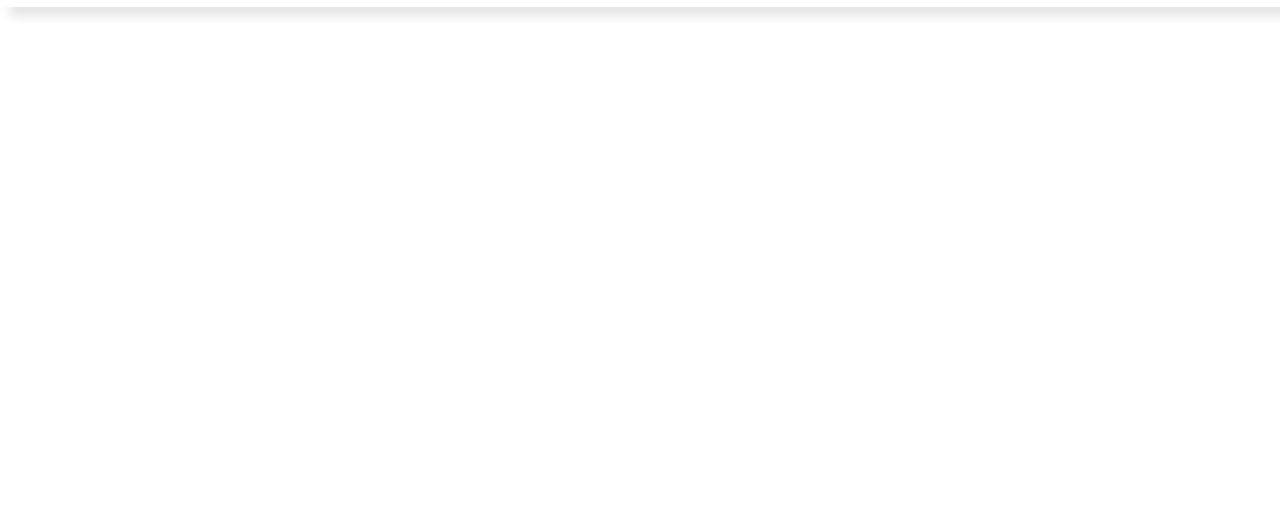
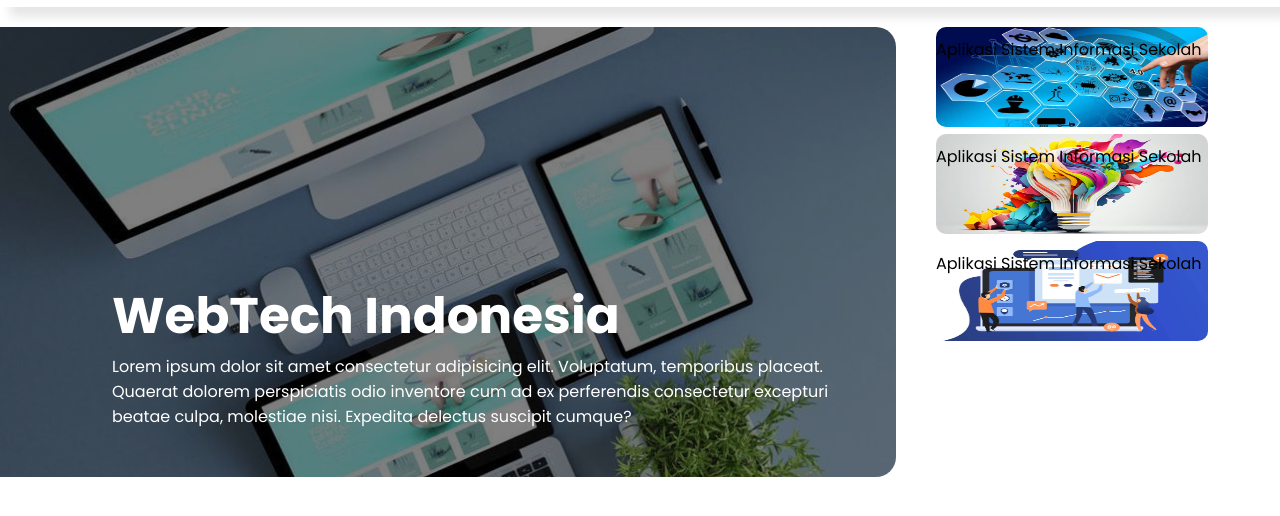
Before and after one commit to AlulCode45/Front-end-Selekda, a plain HTML site: page index.html in a window 1280 px wide. Shown: the part 70-586 px from the top of the page. Drawn offline with Linux system fonts and the light colour scheme.

Commit message:
[ADD] Add hero section with news articles and styling updates: 	modified:   index.html 	modified:   main.css

```diff
--- a/index.html
+++ b/index.html
@@ -29,7 +29,34 @@
         </nav>
     </header>
     <main>
-
+        <section class="hero">
+            <div class="hero-content">
+                <h1>WebTech Indonesia</h1>
+                <p>Lorem ipsum dolor sit amet consectetur adipisicing elit. Voluptatum, temporibus placeat. Quaerat
+                    dolorem perspiciatis odio inventore cum ad ex perferendis consectetur excepturi beatae culpa,
+                    molestiae nisi. Expedita delectus suscipit cumque?</p>
+            </div>
+            <div class="news-section">
+                <div class="mini-news">
+                    <img src="assets/IMAGES/images (1).jpeg" alt="">
+                    <blockquote>
+                        Aplikasi Sistem Informasi Sekolah
+                    </blockquote>
+                </div>
+                <div class="mini-news">
+                    <img src="assets/IMAGES/images (10).jpg" alt="">
+                    <blockquote>
+                        Aplikasi Sistem Informasi Sekolah
+                    </blockquote>
+                </div>
+                <div class="mini-news">
+                    <img src="assets/IMAGES/images (17).jpg" alt="">
+                    <blockquote>
+                        Aplikasi Sistem Informasi Sekolah
+                    </blockquote>
+                </div>
+            </div>
+        </section>
     </main>
     <footer>
 
--- a/main.css
+++ b/main.css
@@ -52,3 +52,52 @@ nav{
     color: white;
     font-weight: 500;
 }
+main{
+    /* padding-left: 7rem;
+    padding-right: 7rem; */
+}
+.hero{
+    display: flex;
+    gap: 40px;
+    margin-top: 20px;
+}
+.hero-content{
+    display: flex;
+    flex-direction: column;
+    justify-content: end;
+    align-items: flex-start;
+    width: 70%;
+    padding: 3rem;
+    padding-left: 7rem;
+    background: linear-gradient(rgba(0,0,0,0.5), rgba(0,0,0,0.5)), url('./assets/IMAGES/images\ \(16\).jpg');
+    background-size: cover;
+    background-position: center;
+    height: 450px;
+    border-radius: 0px 20px 20px 0px;
+}
+.hero-content h1, .hero-content p{
+    color: white;
+}
+.hero-content h1{
+    font-size: 50px;
+}
+.news-section{
+    display: flex;
+    flex-direction: column;
+    width: 17rem;
+}
+.mini-news {
+    position: relative;
+    width: 100%;
+    align-items: center;
+}
+.mini-news blockquote{
+    position: absolute;
+    text-align: center;
+    top: 10px;
+}
+.mini-news img {
+    width: 100%;
+    height: 100px;
+    border-radius: 10px;
+}
```
